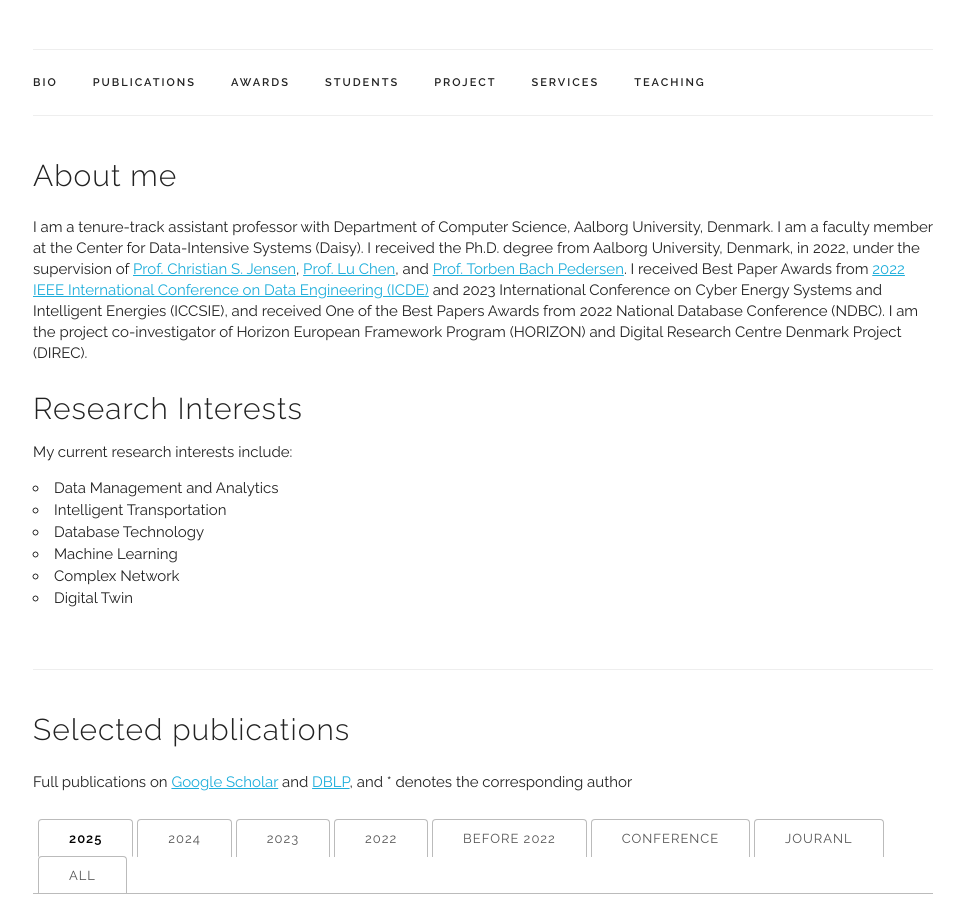
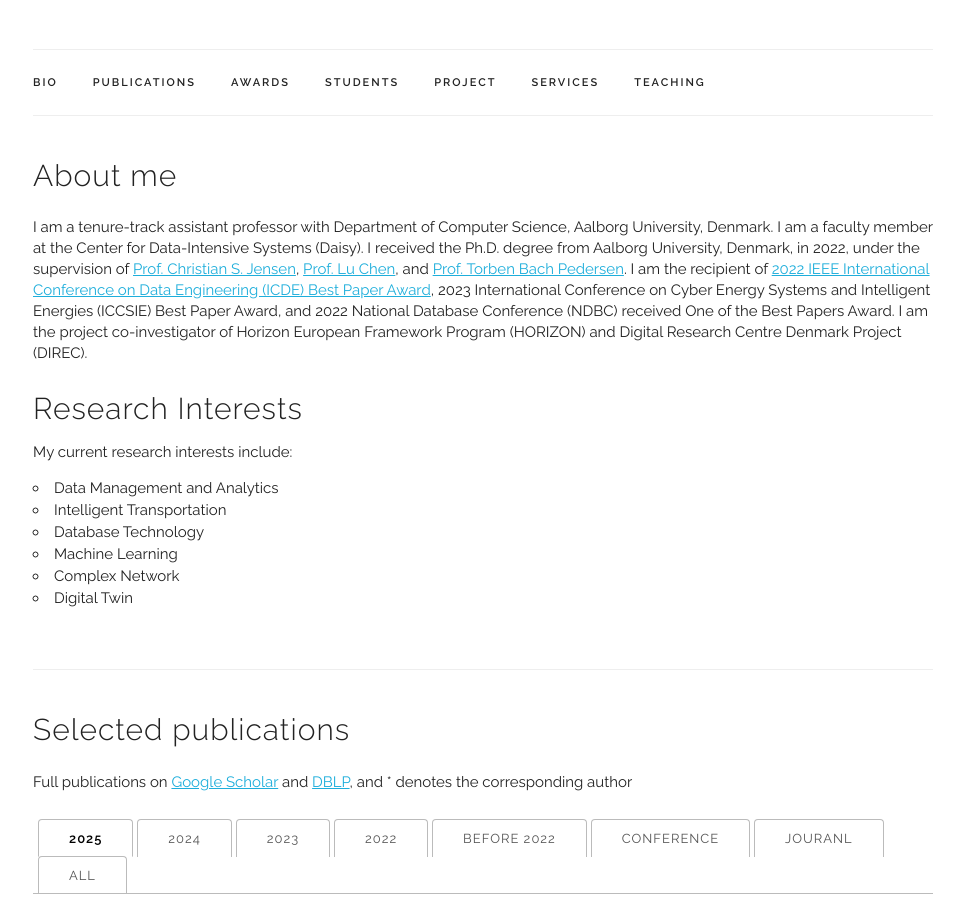
Before and after one commit to litianyi-cs-dkaau/litianyi-cs-dkaau.github.io, a Jekyll site: the page built from index.html, in a window 1280 px wide and 900 px high, scrolled down 314 px. Shown: the whole window, without its empty margins (157-1121 px from the left). Built offline with Jekyll 4.4.1, drawn with Linux system fonts in a browser that asks for light colours.

Commit message:
Update index.html

```diff
--- a/index.html
+++ b/index.html
@@ -13,7 +13,7 @@ I have served on the Program Committees of top conferences including ICDE, KDD,
   <p style="line-height:1.4">
   I am a tenure-track assistant professor with Department of Computer Science, Aalborg University, Denmark. I am a faculty member at the Center for Data-Intensive Systems (Daisy).
     I received the Ph.D. degree from Aalborg University, Denmark, in 2022, under the supervision of <a href="https://csj.cs.aau.dk" target="_blank">Prof. Christian S. Jensen</a>, <a href="https://person.zju.edu.cn/en/luchen" target="_blank">Prof. Lu Chen</a>, and <a href="https://homes.cs.aau.dk/~tbp/" target="_blank">Prof. Torben Bach Pedersen</a>.
-   I received Best Paper Awards from <a href="https://icde2022.ieeecomputer.my/best-papers/" target="_blank"> 2022 IEEE International Conference on Data Engineering (ICDE)</a> and  2023 International Conference on Cyber Energy Systems and Intelligent Energies (ICCSIE), and received One of the Best Papers Awards from 2022 National Database Conference (NDBC).
+   I am the recipient of <a href="https://icde2022.ieeecomputer.my/best-papers/" target="_blank"> 2022 IEEE International Conference on Data Engineering (ICDE) Best Paper Award</a>, 2023 International Conference on Cyber Energy Systems and Intelligent Energies (ICCSIE) Best Paper Award, and 2022 National Database Conference (NDBC) received One of the Best Papers Award.
     I am the project co-investigator of Horizon European Framework Program (HORIZON) and Digital Research Centre Denmark Project (DIREC).</p>
 
   <h4>Research Interests</h4>
```
